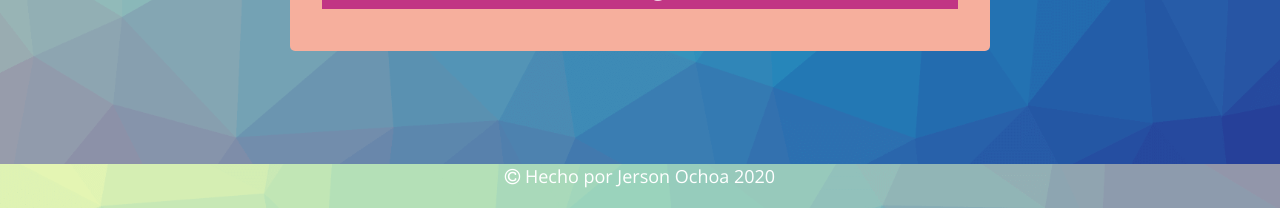
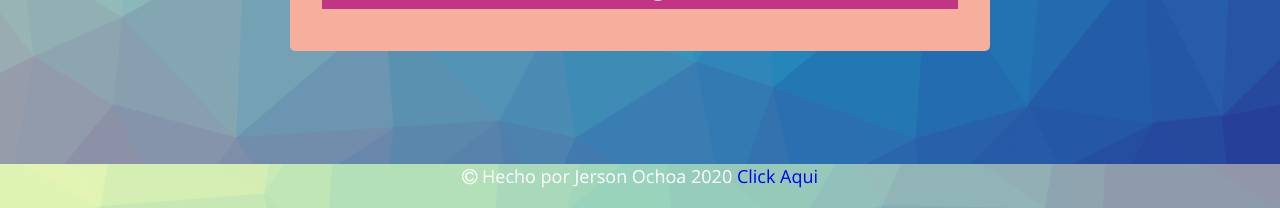
Before and after one commit to jerg128/variedadesnjshop1, a plain HTML site: page index.html in a window 1280 px wide. Shown: the part 636-844 px from the top of the page. Drawn offline with nearby package versions, Linux system fonts and the light colour scheme.

Commit message:
Update index.html

```diff
--- a/index.html
+++ b/index.html
@@ -67,7 +67,7 @@
 
 	</div>
 	<footer>
-		<p><span class="fa fa-copyright"></span> Hecho por Jerson Ochoa 2020</p>
+		<p><span class="fa fa-copyright"></span> Hecho por Jerson Ochoa 2020 <a href="https://www.instagram.com/ochoagjerson/">Click Aqui</p>
 	</footer>
 
 	<script src="https://code.jquery.com/jquery-3.0.0.min.js"></script>
```
